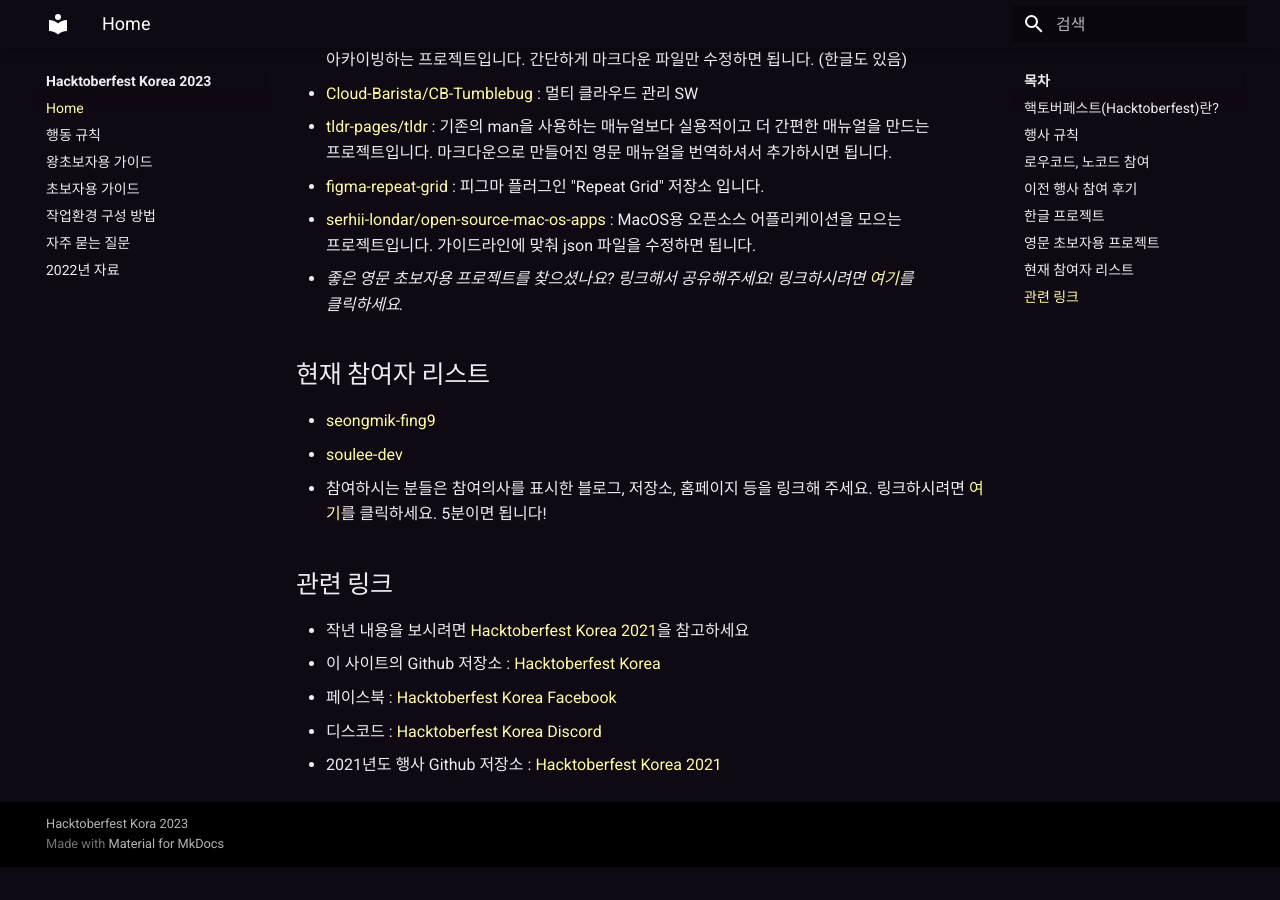
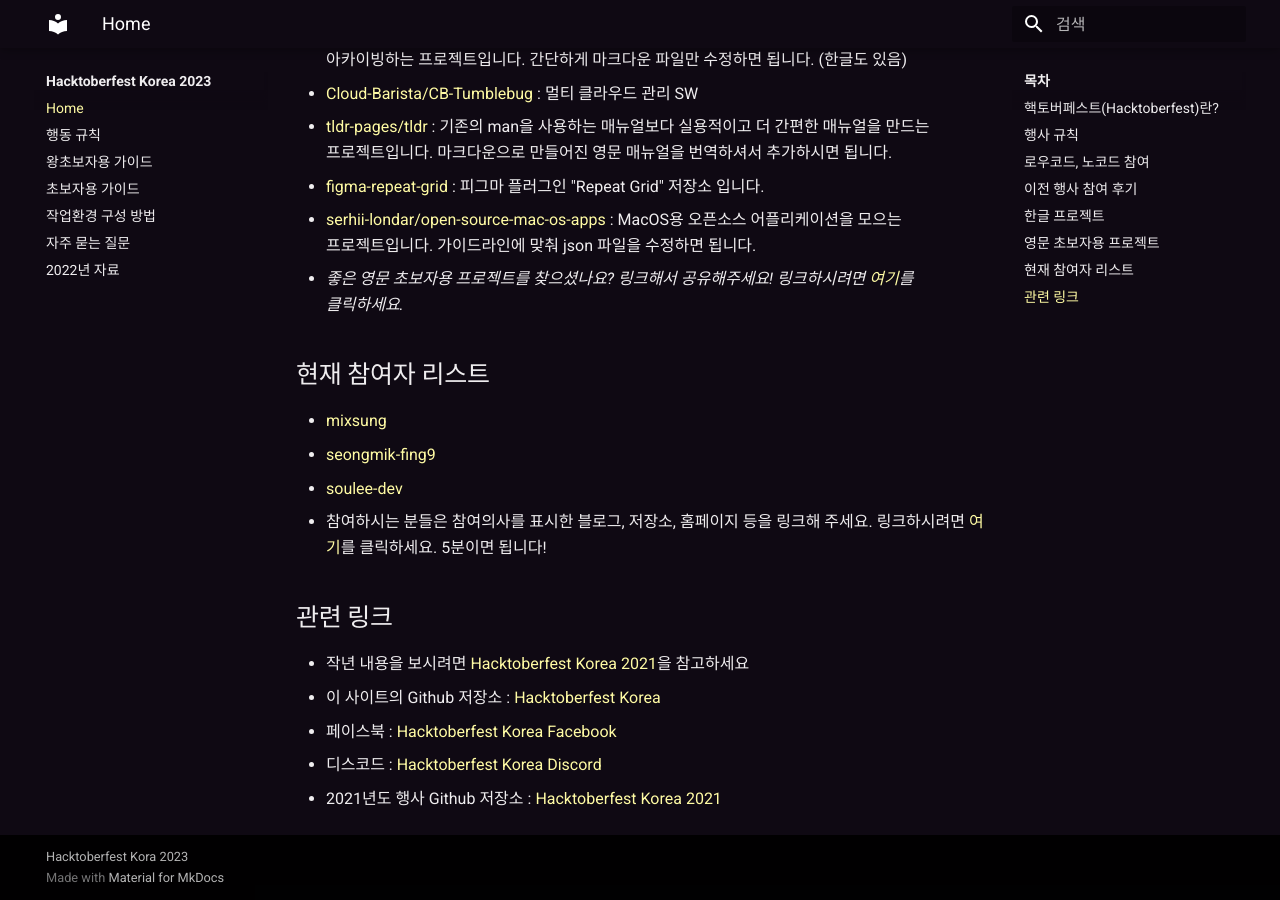
Before and after one commit to hacktoberfestkorea/hacktoberfestkorea, an MkDocs documentation site: the page built from docs/index.md, in a window 1280 px wide and 900 px high, scrolled down 3434 px. Built offline with MkDocs 1.6.1 and Material for MkDocs 9.7.7, drawn with Linux system fonts in a browser that asks for light colours; before the commit the page ends 4301 px from its top, so only the background shows below that.

```diff
--- a/docs/index.md
+++ b/docs/index.md
@@ -94,6 +94,7 @@
 
 ## 현재 참여자 리스트 {#current-participant-list}
 
+- [mixsung](https://github.com/mixsung)
 - [seongmik-fing9](https://github.com/fing9)
 - [soulee-dev](https://github.com/soulee-dev)
 - 참여하시는 분들은 참여의사를 표시한 블로그, 저장소, 홈페이지 등을 링크해 주세요. 링크하시려면 [여기](https://github.com/phg98/hacktoberfestkorea/edit/master/docs/index.md)를 클릭하세요. 5분이면 됩니다!
```
